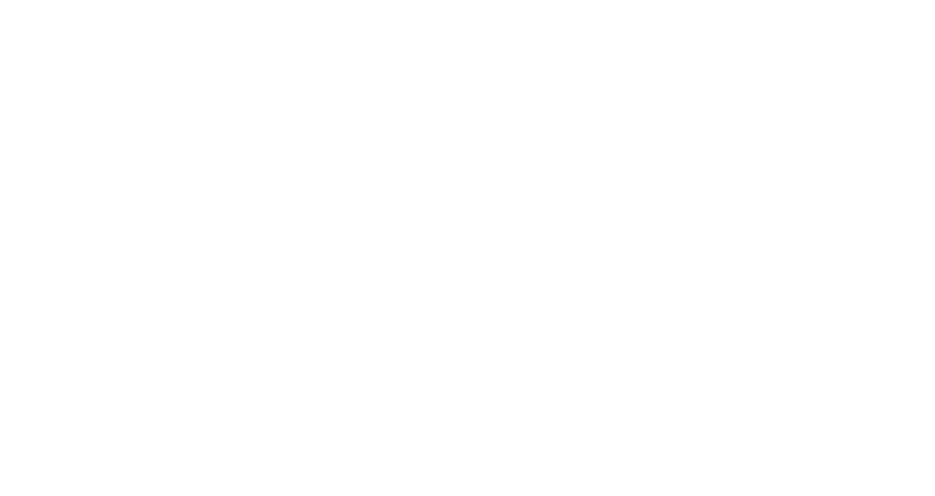
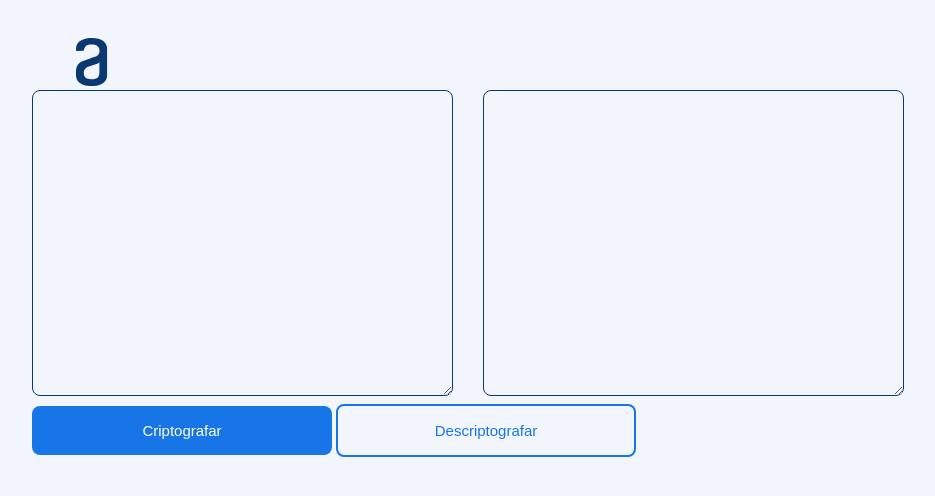
Before and after one commit to Delcio-Torres/challenge-one-n-1, a plain HTML site: page index.html in a window 1280 px wide. Shown: the whole page, without its empty margins (16-951 px from the left). Drawn offline with Linux system fonts and the light colour scheme.

Commit message:
Estilizando caixa de texto e botões

```diff
--- a/index.html
+++ b/index.html
@@ -1,15 +1,28 @@
 <!DOCTYPE html>
-<html lang="en">
+<html lang="pt-br">
 <head>
   <meta charset="UTF-8">
+  <meta http-equiv="X-UA-Compatible" content="IE=edge">
   <meta name="viewport" content="width=device-width, initial-scale=1.0">
   <title>Decodificador</title>
+  <link rel="stylesheet" href="style.css">
 </head>
 <body>
   <header></header>
   <main>
+    <img class="logo" src="./assets/Logo.svg">
+    <section class="apresentar">
+      <div class="apresenta__caixaTexto">
+        <textarea class="caixa__texto" id="story" name="story" rows="20" cols="50"></textarea>
+        <textarea class="caixa__texto" id="story" name="story" rows="20" cols="50"></textarea>
+      </div>
+      <div>
+        <button onclick="" class="botao__cript">Criptografar</button>
+        <button onclick="" class="botao__decript">Descriptografar</button>
+      </div>
+      </section>
+  </main>
 
-  </main>
-  <footer></footer>
+  <footer ></footer>
 </body>
 </html>
--- a/style.css
+++ b/style.css
@@ -0,0 +1,59 @@
+:root{
+  --Dark-blue-dark-blue-300: #0A3871;
+  --Ligth-Background: #F3F5FC;
+
+}
+
+body{
+  background-color: #F3F5FC;
+  padding: 30px 0 0 40px;
+}
+
+.logo{
+  width: 120px;
+  height: 48px;
+}
+
+.imput{
+  width: 200px;
+  height: 72px;
+  border-radius: 16px;
+  background-color: #FFF;
+  border: none;
+  color: #1875E8;
+}
+
+.caixa__texto{
+  border: solid 1px;
+  border-radius: 8px;
+  border-color: var(--Dark-blue-dark-blue-300) ;
+  background-color: var(--Ligth-Background);
+}
+
+.apresenta__caixaTexto{
+  display: flex;
+  flex-direction: row;
+  gap: 30px;
+}
+
+.botao__cript{
+  border-radius: 8px;
+  background: #1875E8;
+  padding: 16px 24px;
+  width: 300px;
+  font-size: 15px;
+  color: #ffffff;
+  border: none;
+  margin-top: 0.5rem;
+}
+
+.botao__decript{
+  border-radius: 8px;
+  background: #F3F5FC;
+  padding: 16px 24px;
+  width: 300px;
+  font-size: 15px;
+  color: #1875E8;
+  border: solid 2px #1875E8;
+  margin-top: 0.5rem;
+}
```
